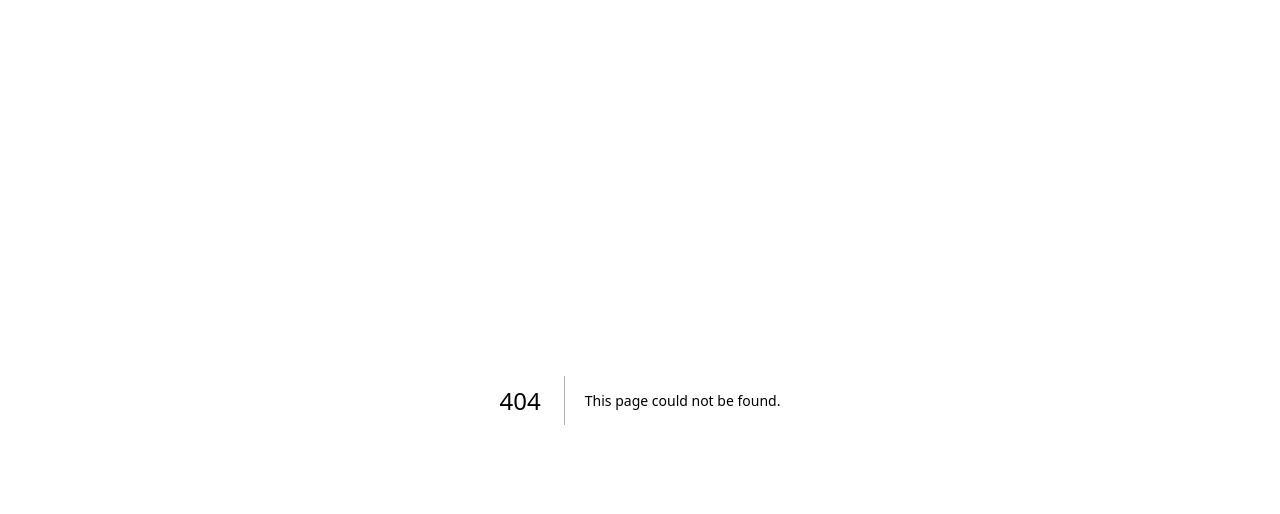
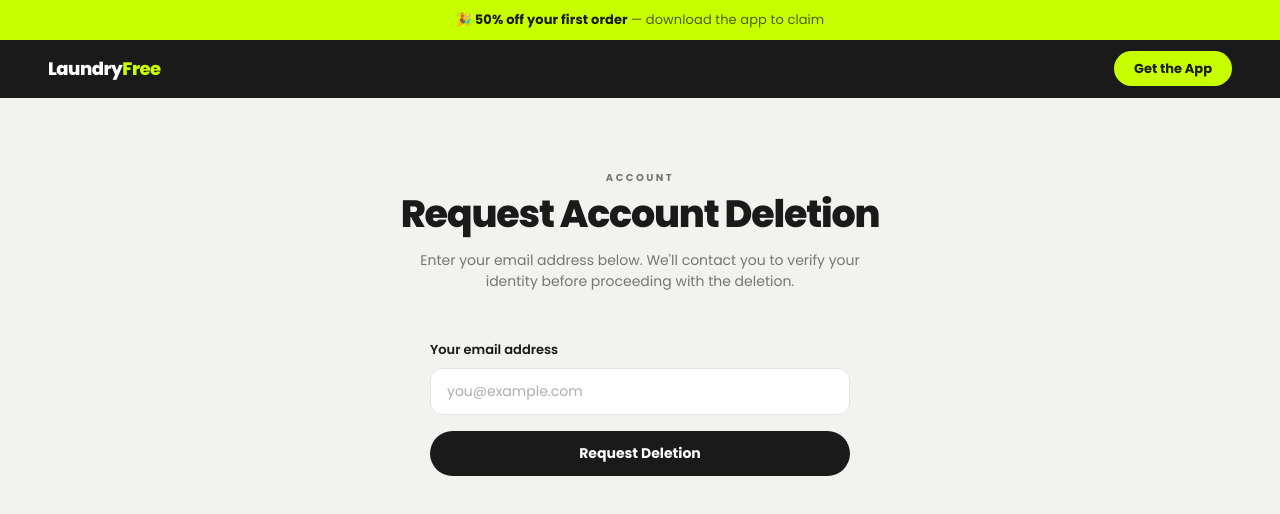
Before and after one commit to SheharyarTariq/lf_web, a Next.js app: page /request-deletion in a window 1280 px wide. Before the commit this address had no page. Shown: the top 514 px of the page. Built offline with nearby package versions, Linux system fonts and the light colour scheme.

Commit message:
deletion page

```diff
--- a/app/page.tsx
+++ b/app/page.tsx
@@ -351,6 +351,7 @@ export default function Home() {
           {[
             { label: "Privacy", href: "/privacy-policy" },
             { label: "Terms", href: "/terms" },
+            { label: "Request Deletion", href: "/request-deletion" },
             { label: "Contact", href: "#" },
           ].map((link) => (
             <a
--- /dev/null
+++ b/app/request-deletion/page.tsx
@@ -0,0 +1,132 @@
+"use client";
+
+import { useState } from "react";
+import Link from "next/link";
+
+const EMAIL_REGEX = /^[^\s@]+@[^\s@]+\.[^\s@]+$/;
+
+export default function RequestDeletion() {
+  const [email, setEmail] = useState("");
+  const [status, setStatus] = useState<"idle" | "loading" | "success" | "error">("idle");
+  const [validationError, setValidationError] = useState("");
+
+  async function handleSubmit(e: React.FormEvent) {
+    e.preventDefault();
+    setValidationError("");
+
+    if (!EMAIL_REGEX.test(email.trim())) {
+      setValidationError("Please enter a valid email address.");
+      return;
+    }
+
+    setStatus("loading");
+
+    try {
+      const res = await fetch("https://api.staging.laundryfree.co.uk/request-deletion", {
+        method: "POST",
+        headers: { "Content-Type": "application/json" },
+        body: JSON.stringify({ email: email.trim() }),
+      });
+
+      if (res.ok) {
+        setStatus("success");
+      } else {
+        setStatus("error");
+      }
+    } catch {
+      setStatus("error");
+    }
+  }
+
+  const isDisabled = status === "loading" || status === "success";
+
+  return (
+    <>
+      {/* ── PROMO BAR ── */}
+      <div className="bg-lime py-[10px] px-12 text-center text-[13px] font-bold text-dark tracking-[0.1px]">
+        🎉 50% off your first order{" "}
+        <span className="font-normal opacity-70">— download the app to claim</span>
+      </div>
+
+      {/* ── NAV ── */}
+      <nav className="bg-dark px-12 h-[58px] flex items-center justify-between sticky top-0 z-[99] max-[860px]:px-5">
+        <Link href="/" className="text-[18px] font-extrabold tracking-[-0.5px] no-underline">
+          <span className="text-white">Laundry</span>
+          <span className="text-lime">Free</span>
+        </Link>
+        <a
+          href="/#download"
+          className="bg-lime text-dark font-bold text-[13px] py-2 px-5 rounded-[30px] no-underline transition-opacity duration-[180ms] hover:opacity-[0.82]"
+        >
+          Get the App
+        </a>
+      </nav>
+
+      {/* ── CONTENT ── */}
+      <main className="max-w-[1080px] mx-auto px-12 py-[72px] max-[860px]:px-5 max-[860px]:py-[52px]">
+        <div className="text-[10px] font-bold tracking-[2.5px] uppercase text-muted mb-2 text-center">
+          Account
+        </div>
+        <h1 className="text-[clamp(26px,3.5vw,38px)] font-extrabold tracking-[-1.2px] leading-[1.1] text-dark mb-4 text-center">
+          Request Account Deletion
+        </h1>
+        <p className="text-[14px] text-muted text-center mb-12 max-w-[480px] mx-auto">
+          Enter your email address below. We&apos;ll contact you to verify your identity before
+          proceeding with the deletion.
+        </p>
+
+        <div className="max-w-[420px] mx-auto">
+          <form onSubmit={handleSubmit} noValidate>
+            <div className="mb-4">
+              <label
+                htmlFor="email"
+                className="block text-[13px] font-semibold text-dark mb-2"
+              >
+                Your email address
+              </label>
+              <input
+                id="email"
+                type="email"
+                value={email}
+                onChange={(e) => setEmail(e.target.value)}
+                disabled={isDisabled}
+                placeholder="you@example.com"
+                className="w-full border border-lf-border rounded-[12px] px-4 py-3 text-[14px] text-dark bg-white placeholder:text-muted/60 outline-none focus:border-dark transition-colors duration-[150ms] disabled:opacity-50 disabled:cursor-not-allowed"
+              />
+              {validationError && (
+                <p className="text-[13px] text-red-500 mt-2">{validationError}</p>
+              )}
+            </div>
+
+            <button
+              type="submit"
+              disabled={isDisabled}
+              className="w-full bg-dark text-white font-bold text-[14px] py-3 px-6 rounded-[30px] transition-opacity duration-[180ms] hover:opacity-[0.82] disabled:opacity-50 disabled:cursor-not-allowed"
+            >
+              {status === "loading" ? "Sending…" : "Request Deletion"}
+            </button>
+          </form>
+
+          {status === "success" && (
+            <p className="mt-6 text-[14px] text-dark/80 leading-[1.7] text-center italic">
+              Your request has been received. We&apos;ll contact you at the email address provided
+              to verify your identity before proceeding with the deletion.
+            </p>
+          )}
+
+          {status === "error" && (
+            <p className="mt-6 text-[14px] text-dark/80 leading-[1.7] text-center italic">
+              Something went wrong. Please try again or contact us at{" "}
+              <a
+                href="mailto:hello@laundryfree.co.uk"
+                className="text-dark underline hover:opacity-70 transition-opacity duration-[150ms]"
+              >
+                hello@laundryfree.co.uk
+              </a>
+            </p>
+          )}
+        </div>
+      </main>
+    </>
+  );
+}
```
